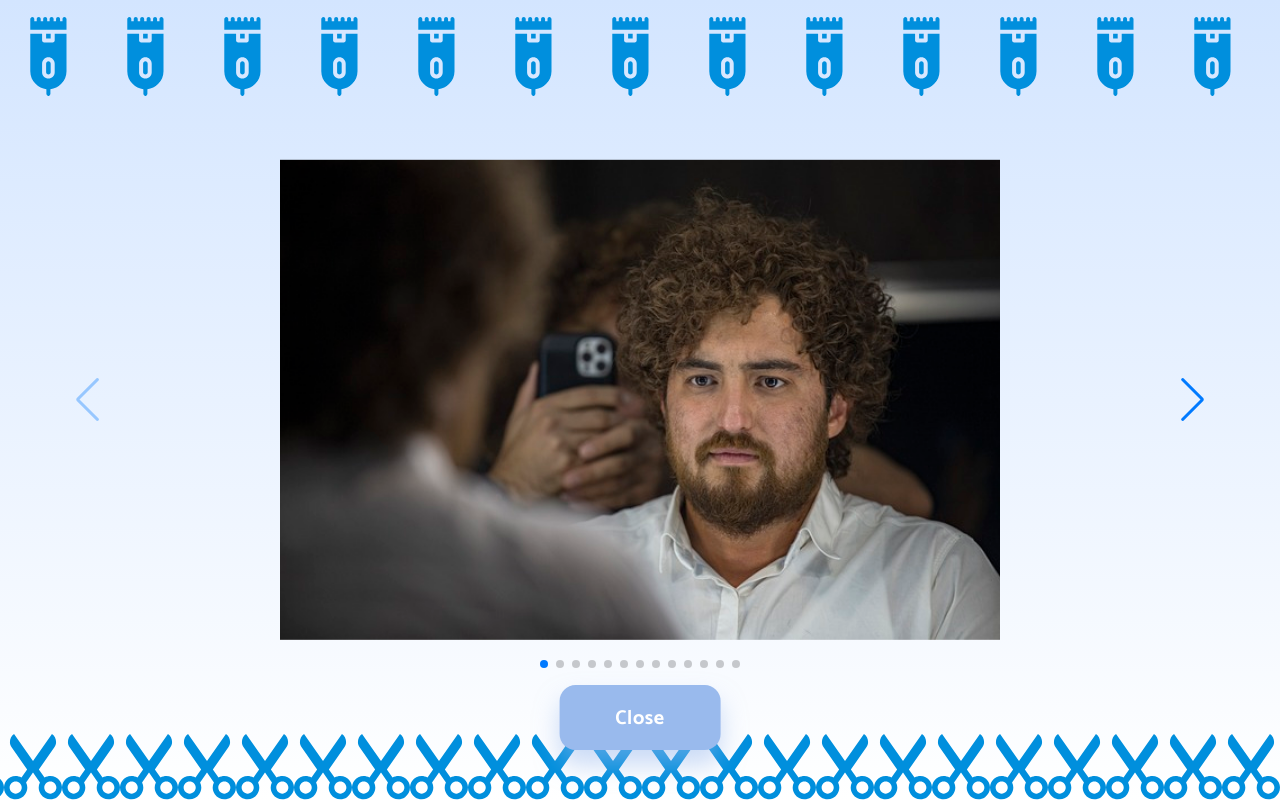
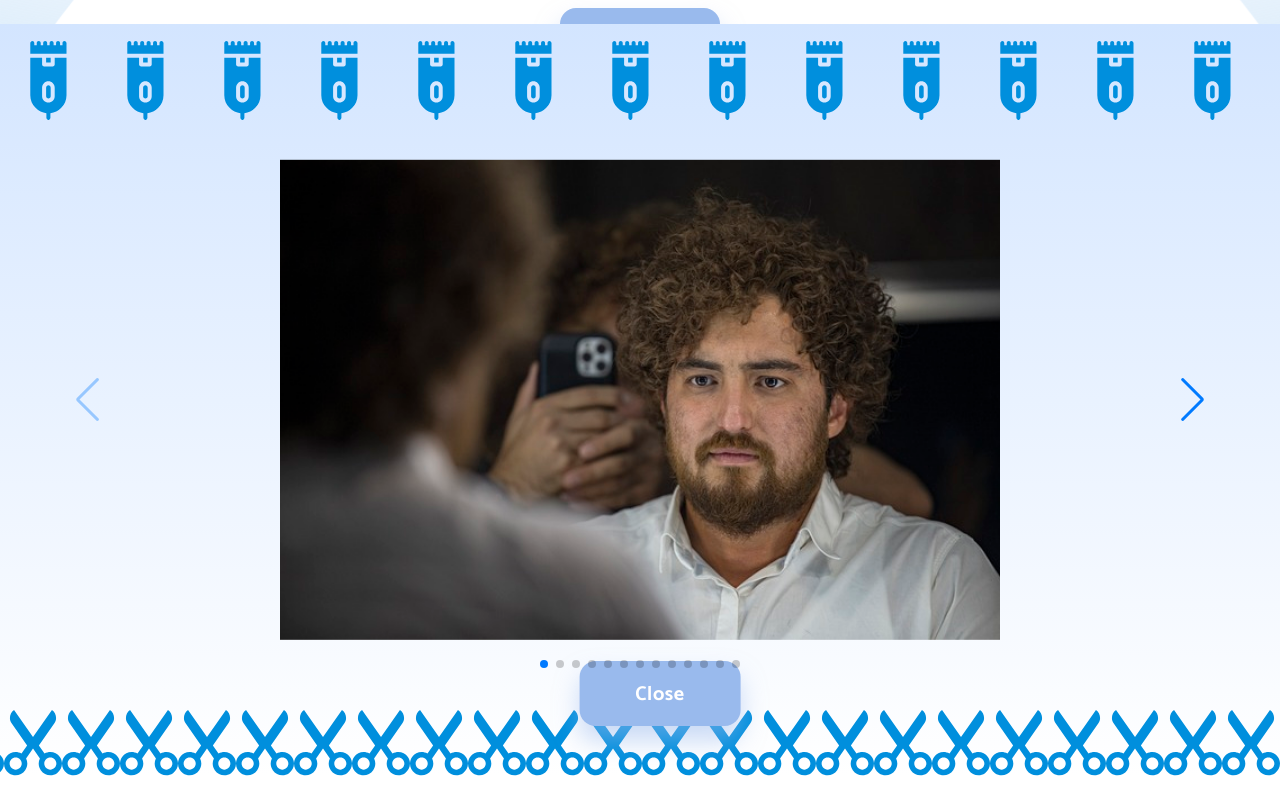
Before and after one commit to AxI0mAn/barbershop1, a website built with webpack: page src/main.html in a window 1280 px wide. Both pictures are taken after a click on the button "View All". Shown: the part 2623-3423 px from the top of the page. Built offline with nearby package versions, Linux system fonts and the light colour scheme; files whose address does not match are found by name.

Commit message:
current edit

```diff
--- a/src/index.scss
+++ b/src/index.scss
@@ -94,7 +94,7 @@ body {
   z-index: -5;
 }
 
-.decor > img {
+.decor>img {
   // default(1920px) width(433px) height(736.5px)
   width: $dec_width;
   height: auto;
@@ -125,8 +125,7 @@ body {
   top: calc($dec_height * (-1.5));
   left: -20vw;
 
-  img:first-child {
-  }
+  img:first-child {}
 
   img:last-child {
     transform: rotateY(180deg);
@@ -162,8 +161,7 @@ body {
   bottom: calc($dec_height * (-0.35));
   left: -7vw;
 
-  img:first-child {
-  }
+  img:first-child {}
 
   img:last-child {
     transform: rotateY(180deg);
@@ -669,8 +667,13 @@ main {
       }
     }
 
-    .btn {
+    .btn.learn_more {
       margin: 0 auto;
+
+      strong {
+        width: fit-content;
+        white-space: nowrap;
+      }
     }
   }
 
@@ -680,7 +683,7 @@ main {
     @include сentering-xy();
     position: fixed;
     width: 100vw;
-    height: 100vh;
+    height: 94vh;
     background-image: url(./assets/images/svg/icon_scissors.svg),
       url(./assets/images/svg/icon_electric_razor.svg), linear-gradient(to top, $white, $social_bg);
     background-repeat: repeat-x, repeat-x, no-repeat;
```
Also changed, not shown: 1 other file.
